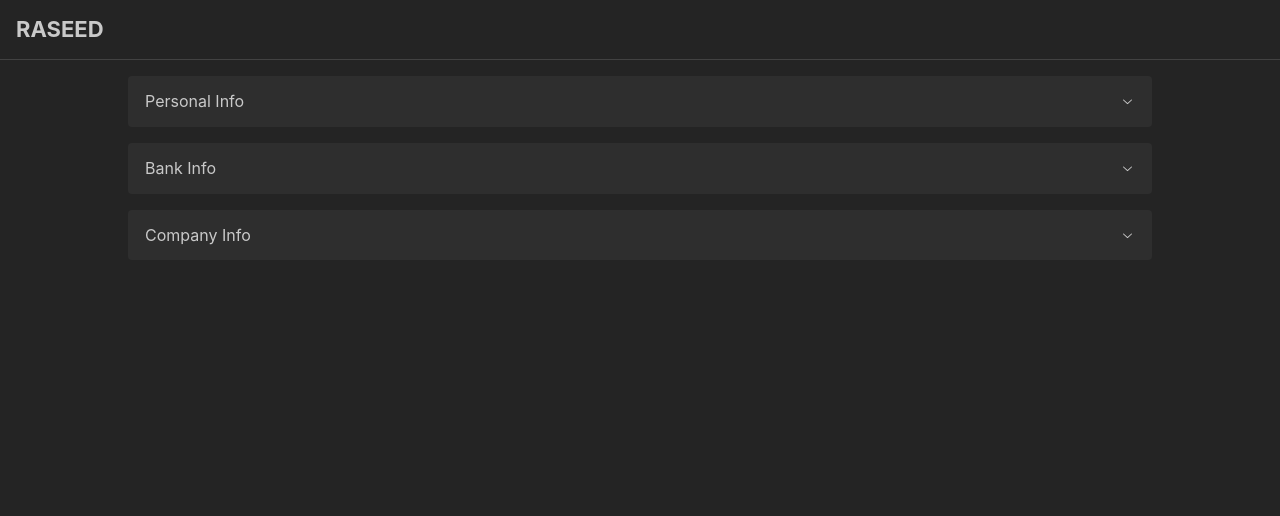
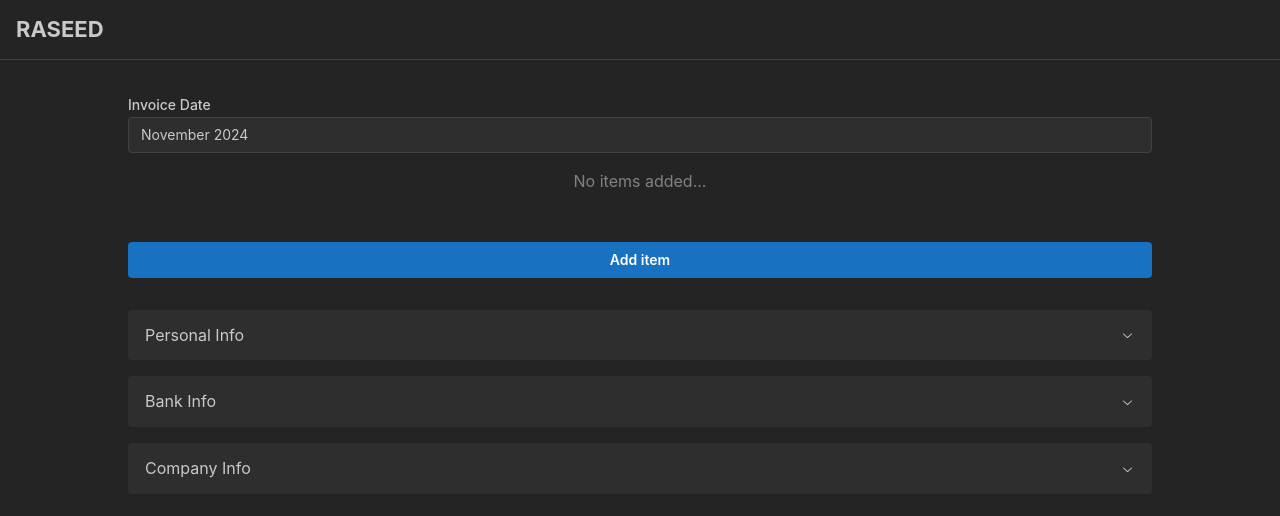
Before and after one commit to muhammadidrees/makula-raseed, a Next.js app: page / in a window 1280 px wide. Shown: the top 516 px of the page. Built offline with nearby package versions, Linux system fonts and the light colour scheme.

Commit message:
added controlls to add invoice item

```diff
--- a/app/app.tsx
+++ b/app/app.tsx
@@ -6,6 +6,7 @@ import { PersonalFormProvider } from "./context/PersonalInfoContext";
 import { CompanyFormProvider } from "./context/CompanyInfoContext";
 import { BankFormProvider } from "./context/BankInfoContext";
 import Preview from "./components/preview";
+import { InvoiceDataProvider } from "./context/InvoiceDataContext";
 
 function Main() {
   return (
@@ -25,6 +26,7 @@ function Main() {
 
 export default function App() {
   return (
+    <InvoiceDataProvider>
       <PersonalFormProvider>
         <CompanyFormProvider>
           <BankFormProvider>
@@ -41,5 +43,6 @@ export default function App() {
           </BankFormProvider>
         </CompanyFormProvider>
       </PersonalFormProvider>
+    </InvoiceDataProvider>
   );
 }
--- /dev/null
+++ b/app/components/invoice_data_form.tsx
@@ -0,0 +1,118 @@
+"use client";
+
+import { useForm, UseFormReturnType } from "@mantine/form";
+import {
+  TextInput,
+  Button,
+  Group,
+  Stack,
+  Accordion,
+  ActionIcon,
+  Text,
+  NumberInput,
+} from "@mantine/core";
+import { MonthPickerInput } from "@mantine/dates";
+import { InvoiceData } from "../types";
+import { useInvoiceDataContext } from "../context/InvoiceDataContext";
+import { IconTrash, IconCurrencyEuro } from "@tabler/icons-react";
+import { randomId } from "@mantine/hooks";
+
+function onFormSubmit(
+  form: UseFormReturnType<InvoiceData>,
+  setFormData: React.Dispatch<React.SetStateAction<InvoiceData>>
+) {
+  console.log(form.values);
+  setFormData(form.values);
+}
+
+export default function InvoiceDataForm() {
+  const { formData, setFormData } = useInvoiceDataContext();
+
+  const form = useForm<InvoiceData>({
+    mode: "uncontrolled",
+    initialValues: formData,
+  });
+
+  const fields = form.getValues().items.map((item, index) => (
+    <Group key={item.key} mt="xs">
+      <TextInput
+        placeholder="Desription"
+        withAsterisk
+        style={{ flex: 1 }}
+        key={form.key(`items.${index}.description`)}
+        {...form.getInputProps(`items.${index}.description`)}
+      />
+      <NumberInput
+        placeholder="Qty"
+        key={form.key(`items.${index}.quantity`)}
+        {...form.getInputProps(`items.${index}.quantity`)}
+      />
+
+      <NumberInput
+        placeholder="Amount"
+        key={form.key(`items.${index}.price`)}
+        {...form.getInputProps(`items.${index}.price`)}
+        hideControls
+        rightSection={<IconCurrencyEuro />}
+      />
+
+      <ActionIcon
+        color="red"
+        onClick={() => form.removeListItem("items", index)}
+      >
+        <IconTrash size="1rem" />
+      </ActionIcon>
+    </Group>
+  ));
+
+  return (
+    <Stack>
+      <MonthPickerInput
+        mt="md"
+        label="Invoice Date"
+        placeholder="Invoice Date"
+        {...form.getInputProps("date")}
+      />
+
+      {fields.length > 0 ? (
+        <Group mb="xs">
+          <Text fw={500} size="sm">
+            Invoice Items
+          </Text>
+        </Group>
+      ) : (
+        <Text c="dimmed" ta="center">
+          No items added...
+        </Text>
+      )}
+
+      {fields}
+
+      <Group align="center" mt="xl" mb="xl" grow>
+        <Button
+          onClick={() =>
+            form.insertListItem("items", {
+              description: "",
+              quantity: 1,
+              price: 0,
+              key: randomId(),
+            })
+          }
+        >
+          Add item
+        </Button>
+      </Group>
+    </Stack>
+  );
+}
+
+export function InvoiceDataAccordion() {
+  return (
+    <Accordion.Item key={"Invoice Date Info"} value={"Invoice Date Info"}>
+      <Accordion.Control>{"Invoice Date Info"}</Accordion.Control>
+      <Accordion.Panel>
+        <InvoiceDataForm />
+      </Accordion.Panel>
+    </Accordion.Item>
+  );
+}
--- a/app/components/invoice_form.tsx
+++ b/app/components/invoice_form.tsx
@@ -5,11 +5,13 @@ import { Box, Center, Accordion } from "@mantine/core";
 import PersonalInfoFormAccordian from "./personal_info_form";
 import BankInfoFormAccordian from "./bank_info_form";
 import CompanyInfoAccordion from "./company_info_form";
+import InvoiceDataInfoForm from "./invoice_data_form";
 
 export default function InvoiceForm() {
   return (
-    <Center h="100%">
+    <Center>
       <Box w={"80vw"}>
+        <InvoiceDataInfoForm />
         <Accordion variant="separated">
           <PersonalInfoFormAccordian />
           <BankInfoFormAccordian />
--- /dev/null
+++ b/app/context/InvoiceDataContext.tsx
@@ -0,0 +1,34 @@
+import React, { createContext, useContext, useState, ReactNode } from "react";
+import { InvoiceData } from "../types";
+
+interface InvoiceDataContextProps {
+  formData: InvoiceData;
+  setFormData: React.Dispatch<React.SetStateAction<InvoiceData>>;
+}
+
+const InvoiceDataContext = createContext<InvoiceDataContextProps | undefined>(
+  undefined
+);
+
+export const useInvoiceDataContext = (): InvoiceDataContextProps => {
+  const context = useContext(InvoiceDataContext);
+  if (!context) {
+    throw new Error(
+      "useInvoiceDataContext must be used within an InvoiceDataProvider"
+    );
+  }
+  return context;
+};
+
+export const InvoiceDataProvider = ({ children }: { children: ReactNode }) => {
+  const [formData, setFormData] = useState<InvoiceData>({
+    date: new Date(),
+    items: [],
+  });
+
+  return (
+    <InvoiceDataContext.Provider value={{ formData, setFormData }}>
+      {children}
+    </InvoiceDataContext.Provider>
+  );
+};
--- a/app/layout.tsx
+++ b/app/layout.tsx
@@ -1,3 +1,5 @@
+import "@mantine/dates/styles.css";
+
 export default function RootLayout({
   children,
 }: Readonly<{
--- a/app/types/index.ts
+++ b/app/types/index.ts
@@ -13,6 +13,12 @@ export interface Invoice {
     dueDate: string;
     period: string;
   }
+
+
+export interface InvoiceData {
+  date: Date;
+  items: InvoiceItem[];
+}
 
   export interface InvoiceItem {
     description: string;
--- a/package.json
+++ b/package.json
@@ -10,6 +10,7 @@
   },
   "dependencies": {
     "@mantine/core": "^7.14.1",
+    "@mantine/dates": "^7.14.1",
     "@mantine/form": "^7.14.1",
     "@mantine/hooks": "^7.14.1",
     "@react-pdf-viewer/core": "^3.12.0",
@@ -17,6 +18,7 @@
     "@react-pdf-viewer/print": "^3.12.0",
     "@react-pdf-viewer/toolbar": "^3.12.0",
     "@react-pdf/renderer": "^4.1.4",
+    "@tabler/icons-react": "^3.22.0",
     "next": "15.0.3",
     "react": "19.0.0-rc-66855b96-20241106",
     "react-dom": "19.0.0-rc-66855b96-20241106",
```
Also changed, not shown: 1 other file (tests, documents, lock files or other folders). Lines whose indentation alone changed are shown as unchanged.
